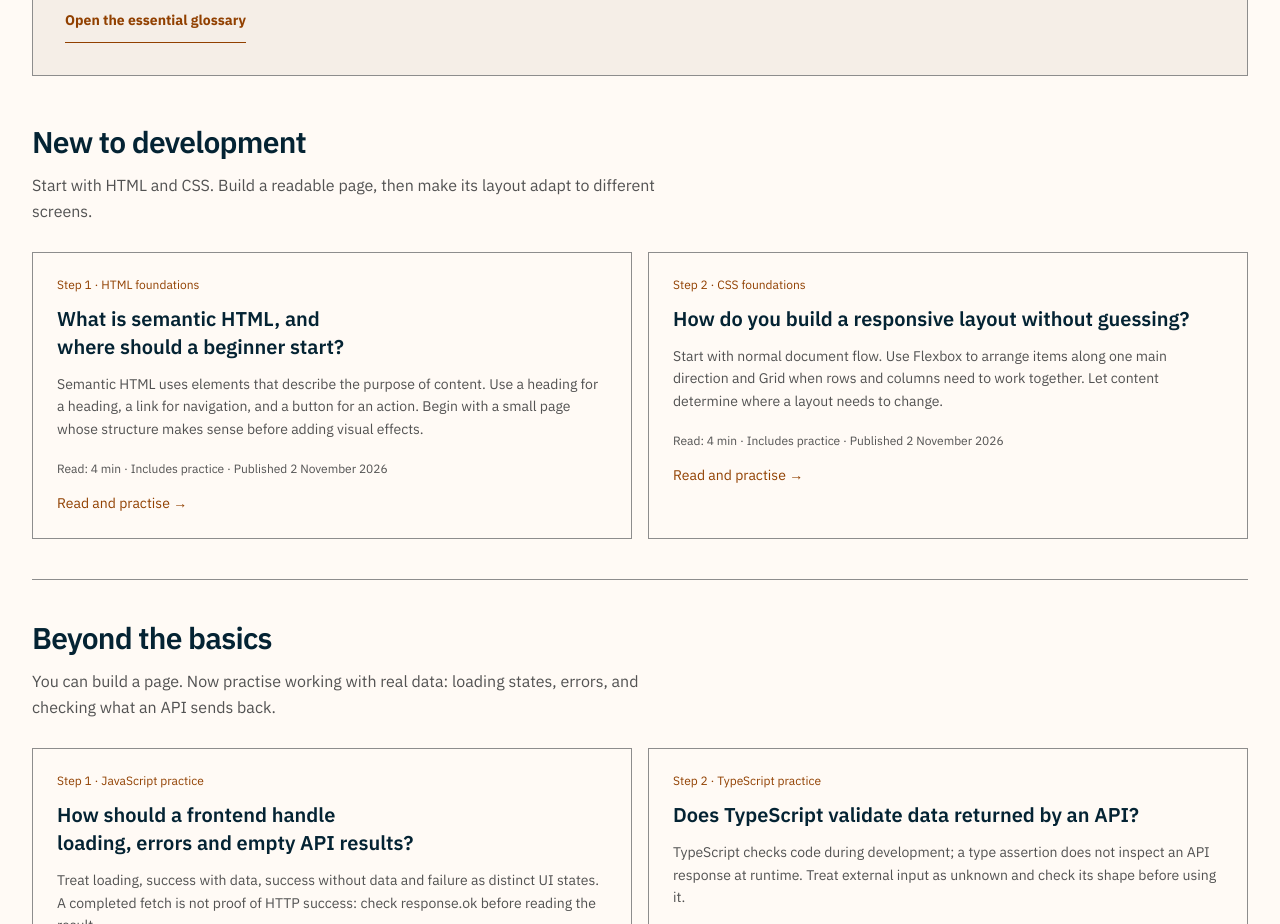
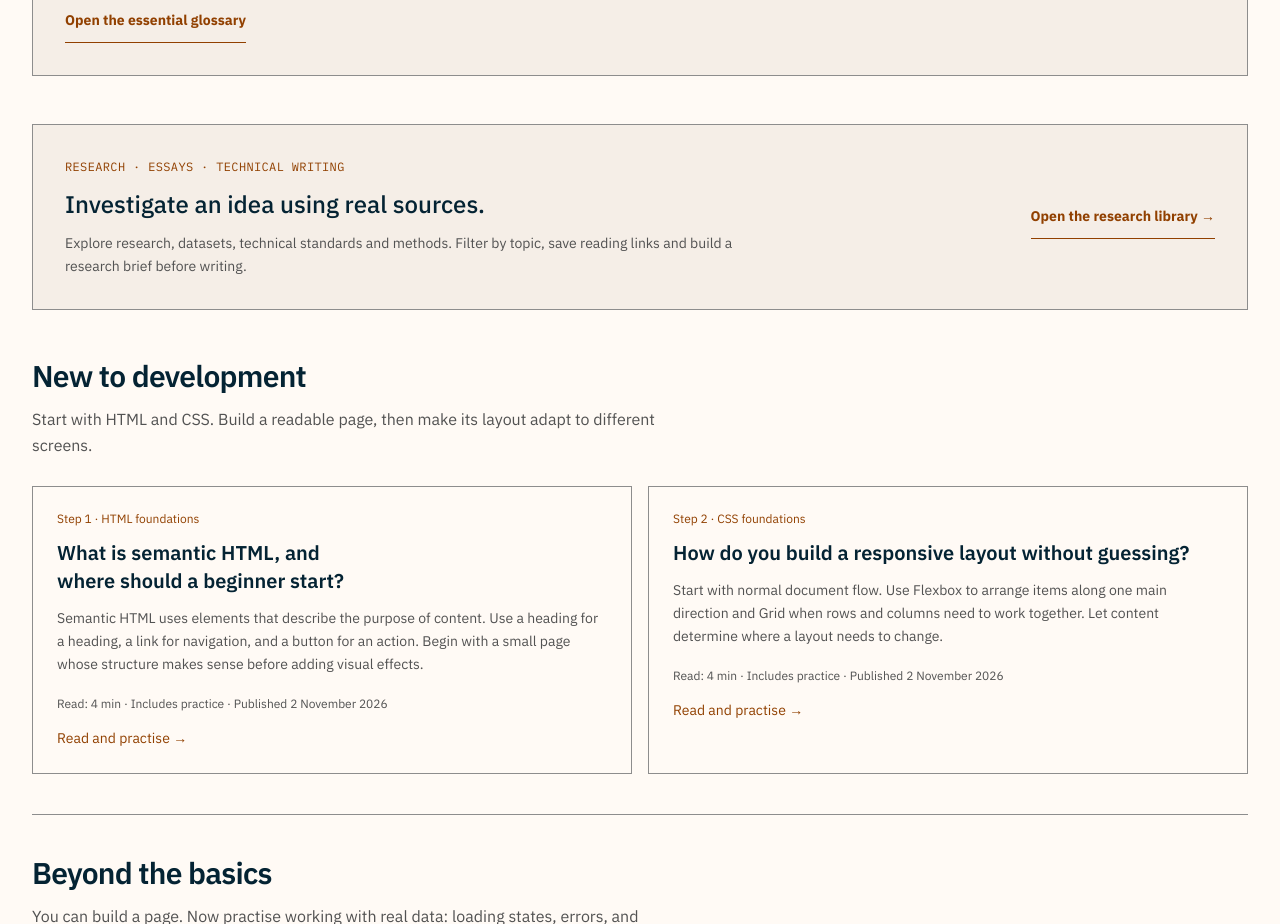
Before and after one commit to Kallon-Tech-savvy/Alhajicmkallon, a Next.js app: page /knowledge in a window 1280 px wide. Shown: the part 1500-2424 px from the top of the page. Built offline with nearby package versions, Linux system fonts and the light colour scheme.

Commit message:
Connect research library to site navigation and learning journeys

```diff
--- a/src/app/knowledge/page.tsx
+++ b/src/app/knowledge/page.tsx
@@ -171,6 +171,23 @@ export default function KnowledgePage() {
           </Link>
         </div>
       </section>
+      <section className="site-container pb-12" aria-labelledby="research-library-title">
+        <div className="grid gap-5 border border-border bg-surface p-6 md:grid-cols-[minmax(0,1fr)_auto] md:items-center md:p-8">
+          <div>
+            <p className="editorial-kicker text-accent">Research · Essays · Technical writing</p>
+            <h2 id="research-library-title" className="mt-3 text-2xl font-medium">
+              Investigate an idea using real sources.
+            </h2>
+            <p className="mt-3 max-w-2xl text-sm leading-relaxed text-muted">
+              Explore research, datasets, technical standards and methods. Filter by topic,
+              save reading links and build a research brief before writing.
+            </p>
+          </div>
+          <Link prefetch={false} href="/library" className="editorial-link">
+            Open the research library →
+          </Link>
+        </div>
+      </section>
       <div className="site-container pb-12">
         {paths.map((path) => (
           <section
```
